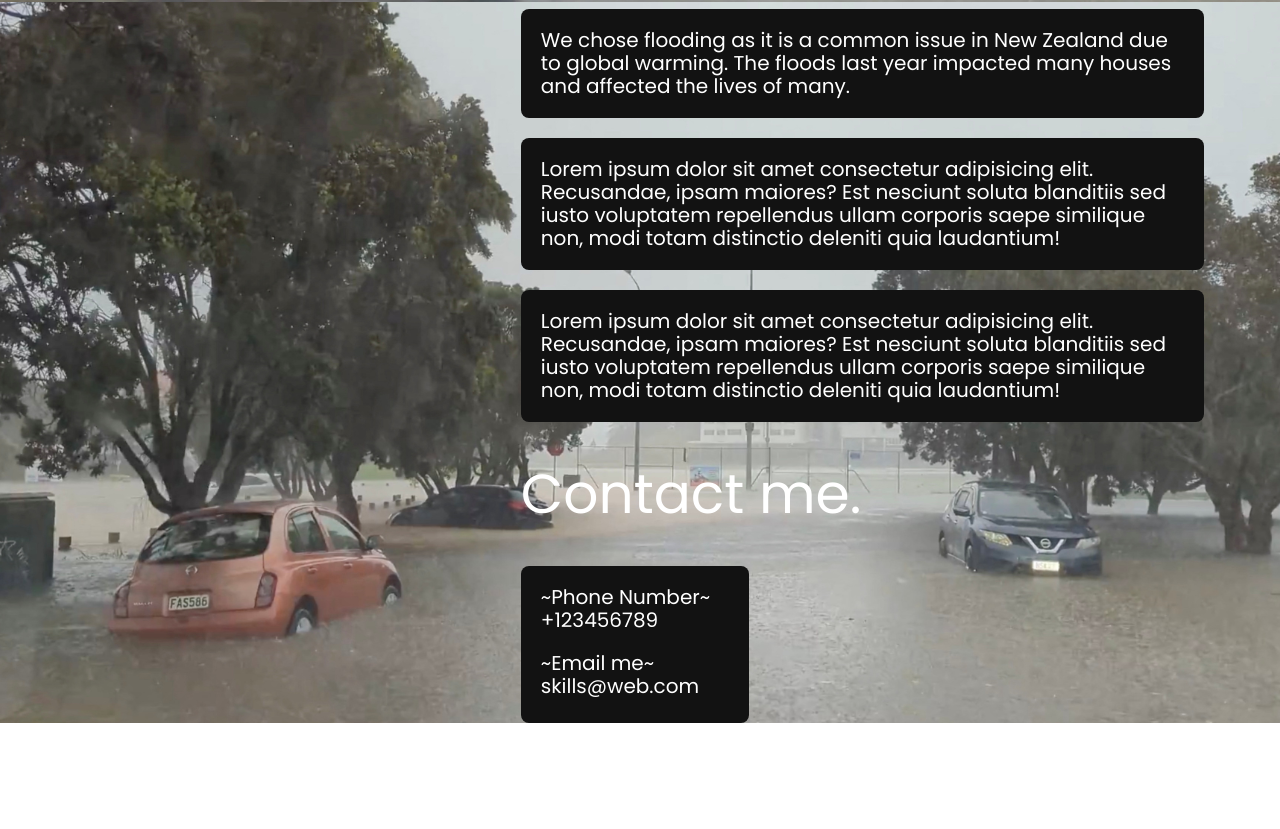
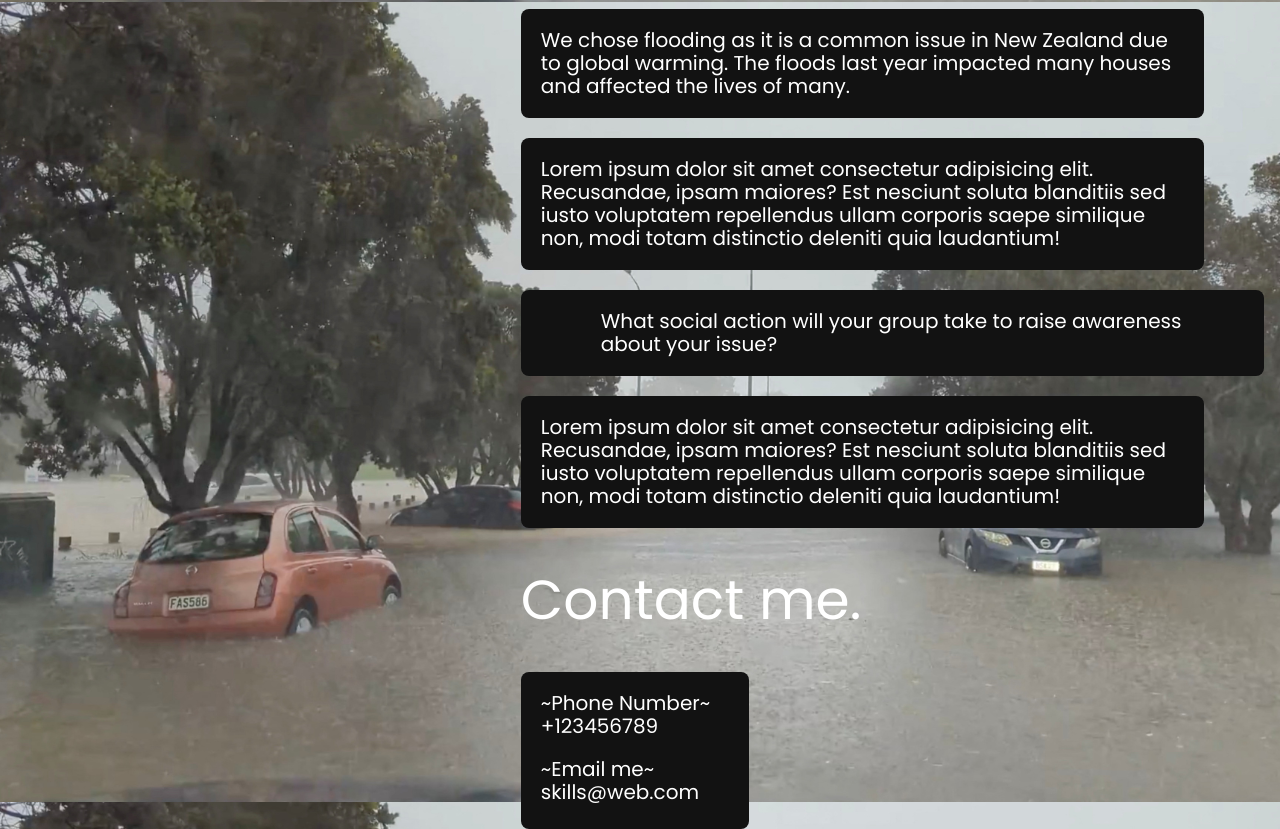
Before and after one commit to ayaanvasudeva/Social-Action-for-Environmental-Sustainability, a plain HTML site: page index.html in a window 1280 px wide. Shown: the part 798-1627 px from the top of the page. Before the commit the page ends 1521 px from the top, so only its background shows below. Drawn offline with nearby package versions, Linux system fonts and the light colour scheme.

Commit message:
Update index.html

```diff
--- a/index.html
+++ b/index.html
@@ -67,6 +67,9 @@ I will be raising awareness about the environmental issue flooding
                                   sed iusto voluptatem repellendus ullam corporis saepe similique non,
                                   modi totam distinctio deleniti quia laudantium!</p>
                               </div>
+               <div class="skills" id="center_content">
+              <p> What social action will your group take to raise awareness about your issue?</p>
+            </div>
                                  <div>
                                    <p>Lorem ipsum dolor sit amet consectetur adipisicing elit.
                                      Recusandae, ipsam maiores? Est nesciunt soluta blanditiis
```
